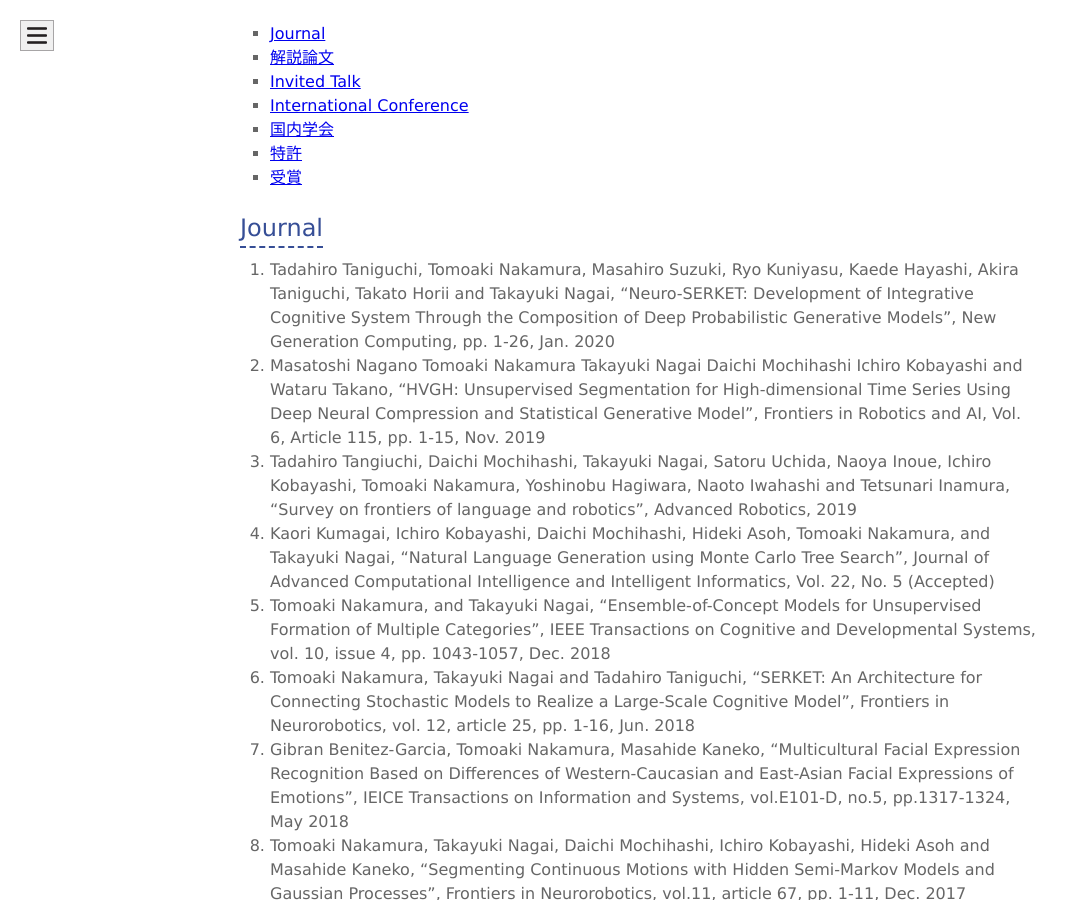
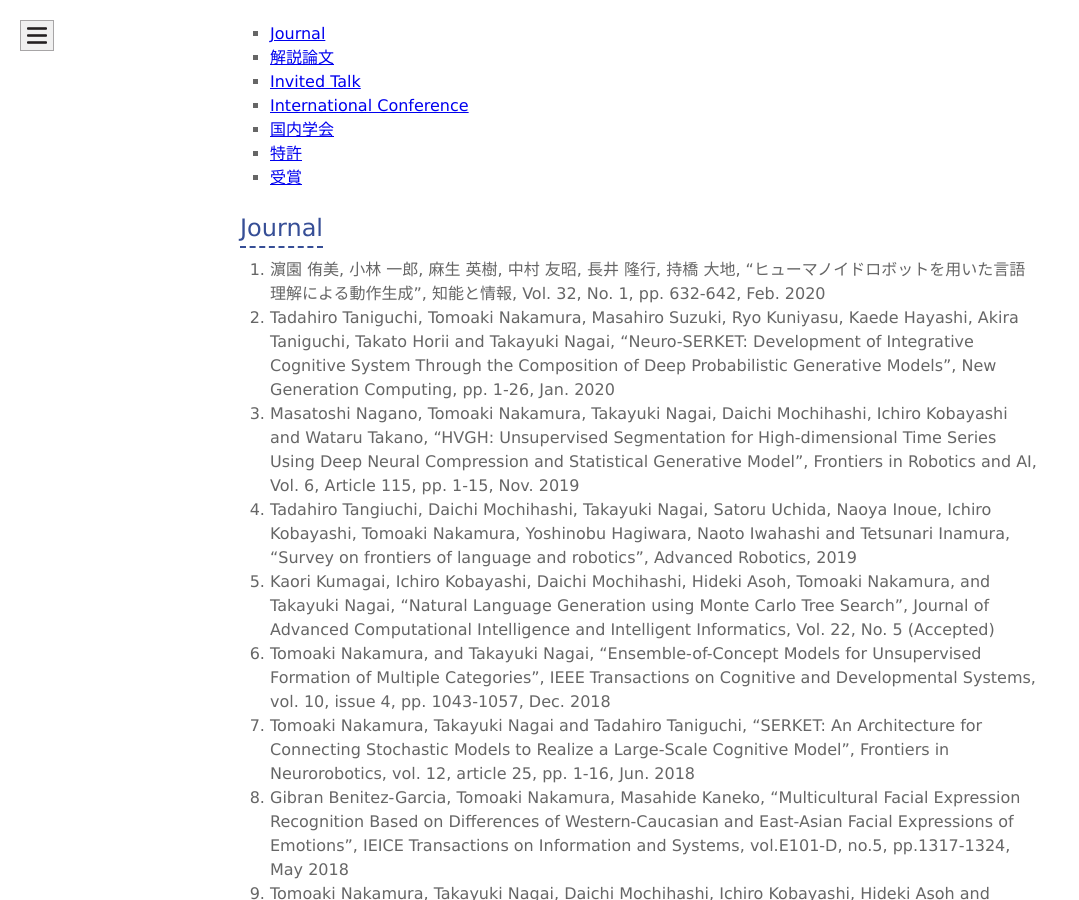
Before and after one commit to naka-lab/naka-lab.github.io, a Jekyll site: the page built from subpages/pub.md, in a window 1280 px wide and 900 px high, scrolled down 623 px. Shown: the whole window, without its empty margins (0-1079 px from the left). Built offline with Jekyll 4.4.1, drawn with Linux system fonts in a browser that asks for light colours.

Commit message:
Update pub.md

```diff
--- a/subpages/pub.md
+++ b/subpages/pub.md
@@ -15,8 +15,9 @@ layout: default
 
 
 ## Journal
+1. 濵園 侑美, 小林 一郎, 麻生 英樹, 中村 友昭, 長井 隆行, 持橋 大地, "ヒューマノイドロボットを用いた言語理解による動作生成", 知能と情報, Vol. 32, No. 1, pp. 632-642, Feb. 2020
 1. Tadahiro Taniguchi, Tomoaki Nakamura, Masahiro Suzuki, Ryo Kuniyasu, Kaede Hayashi, Akira Taniguchi, Takato Horii and Takayuki Nagai, "Neuro-SERKET: Development of Integrative Cognitive System Through the Composition of Deep Probabilistic Generative Models", New Generation Computing, pp. 1-26, Jan. 2020
-1. Masatoshi Nagano Tomoaki Nakamura Takayuki Nagai Daichi Mochihashi Ichiro Kobayashi and Wataru Takano, "HVGH: Unsupervised Segmentation for High-dimensional Time Series Using Deep Neural Compression and Statistical Generative Model", Frontiers in Robotics and AI, Vol. 6, Article 115, pp. 1-15, Nov. 2019
+1. Masatoshi Nagano, Tomoaki Nakamura, Takayuki Nagai, Daichi Mochihashi, Ichiro Kobayashi and Wataru Takano, "HVGH: Unsupervised Segmentation for High-dimensional Time Series Using Deep Neural Compression and Statistical Generative Model", Frontiers in Robotics and AI, Vol. 6, Article 115, pp. 1-15, Nov. 2019
 1. Tadahiro Tangiuchi, Daichi Mochihashi, Takayuki Nagai, Satoru Uchida, Naoya Inoue, Ichiro Kobayashi, Tomoaki Nakamura, Yoshinobu Hagiwara, Naoto Iwahashi and Tetsunari Inamura, "Survey on frontiers of language and robotics", Advanced Robotics, 2019
 1. Kaori Kumagai, Ichiro Kobayashi, Daichi Mochihashi, Hideki Asoh, Tomoaki Nakamura, and Takayuki Nagai, "Natural Language Generation using Monte Carlo Tree Search",  Journal of Advanced Computational Intelligence and Intelligent Informatics,  Vol. 22, No. 5 (Accepted)
 1. Tomoaki Nakamura, and Takayuki Nagai, "Ensemble-of-Concept Models for Unsupervised Formation of Multiple Categories", IEEE Transactions on Cognitive and Developmental Systems, vol. 10, issue 4, pp. 1043-1057, Dec. 2018
```
